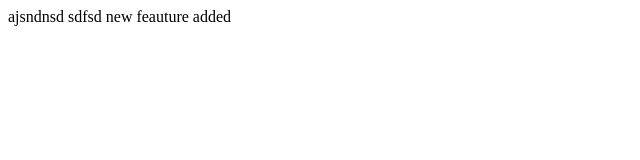
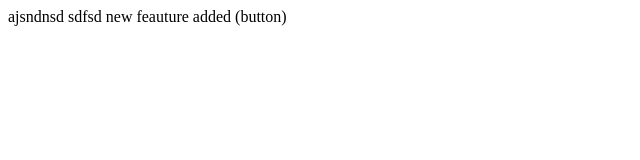
Before and after one commit to nikhilnoolvi/localrepo, a plain HTML site: page index.html in a window 1280 px wide. Shown: the full height of the page, 0-640 px from the left. Drawn offline with Linux system fonts and the light colour scheme.

Commit message:
botton add

```diff
--- a/index.html
+++ b/index.html
@@ -3,4 +3,4 @@
 </pr>
 
 <pr>
-new feauture added </pr>
+new feauture added (button) </pr>
```
